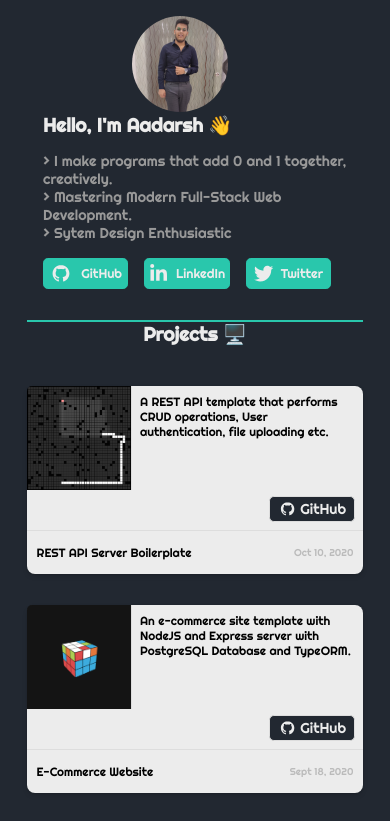
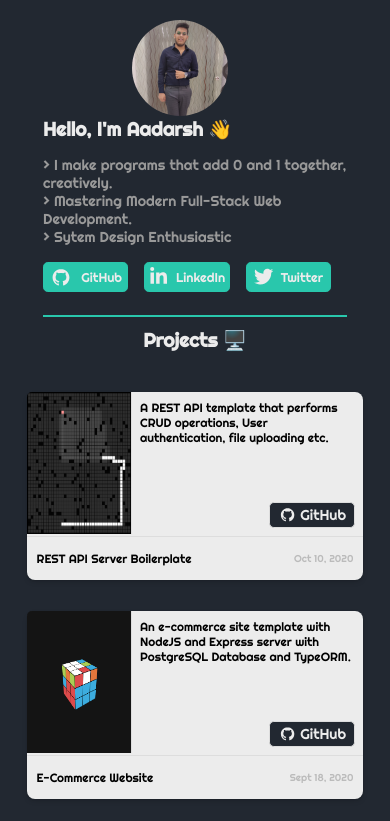
Before and after one commit to Itsaadarsh/aadar.sh, a React (Create React App) app: page / in a window 390 px wide. Shown: the top 821 px of the page. Built offline with nearby package versions, Linux system fonts and the light colour scheme.

Commit message:
Improving responsive CSS

```diff
--- a/src/components/Card.js
+++ b/src/components/Card.js
@@ -24,7 +24,7 @@ const BodyStyled = styled.div`
 `;
 
 const ImageStyled = styled.img`
-  height: 6.5rem;
+  height: 8.9rem;
   width: 6.5rem;
   border-radius: 0.3rem 0 0 0;
   border-right: 1px solid #dddddd;
--- a/src/components/Navbar.js
+++ b/src/components/Navbar.js
@@ -52,6 +52,13 @@ const TechStackSectionStyled = styled.div`
   }
 `;
 
+const BoderTop = styled.div`
+  @media (max-width: 35rem) {
+    margin: 1.4rem 0 0 0;
+    border-bottom: 2px solid #29c7ac;
+  }
+`;
+
 const SectionStyled = styled.div`
   display: flex;
   flex-direction: column;
@@ -69,7 +76,7 @@ const ProfileStyled = styled.img`
   @media (max-width: 35rem) {
     width: 6rem;
     height: 6rem;
-    margin: 4rem 5.5rem 0 5.5rem;
+    margin: 6rem 5.5rem 0 5.5rem;
   }
 `;
 
@@ -179,6 +186,7 @@ const Navbar = () => {
               Twitter
             </ButtonStyled>
           </div>
+          <BoderTop></BoderTop>
         </SectionStyled>
       </BioSectionStyled>
       <TitleWrapper>My Tools 🧰</TitleWrapper>
--- a/src/pages/Home.js
+++ b/src/pages/Home.js
@@ -30,8 +30,7 @@ const TitleWrapper = styled.div`
   text-align: center;
   margin: 1.5rem 0 0 0;
   @media (max-width: 35rem) {
-    border-top: 2px solid #29c7ac;
-    margin: 5rem 0 0 0;
+    margin: 5.5rem 0 0 0;
   }
 `;
 
```
Also changed, not shown: 3 other files (tests, documents, lock files or other folders).
